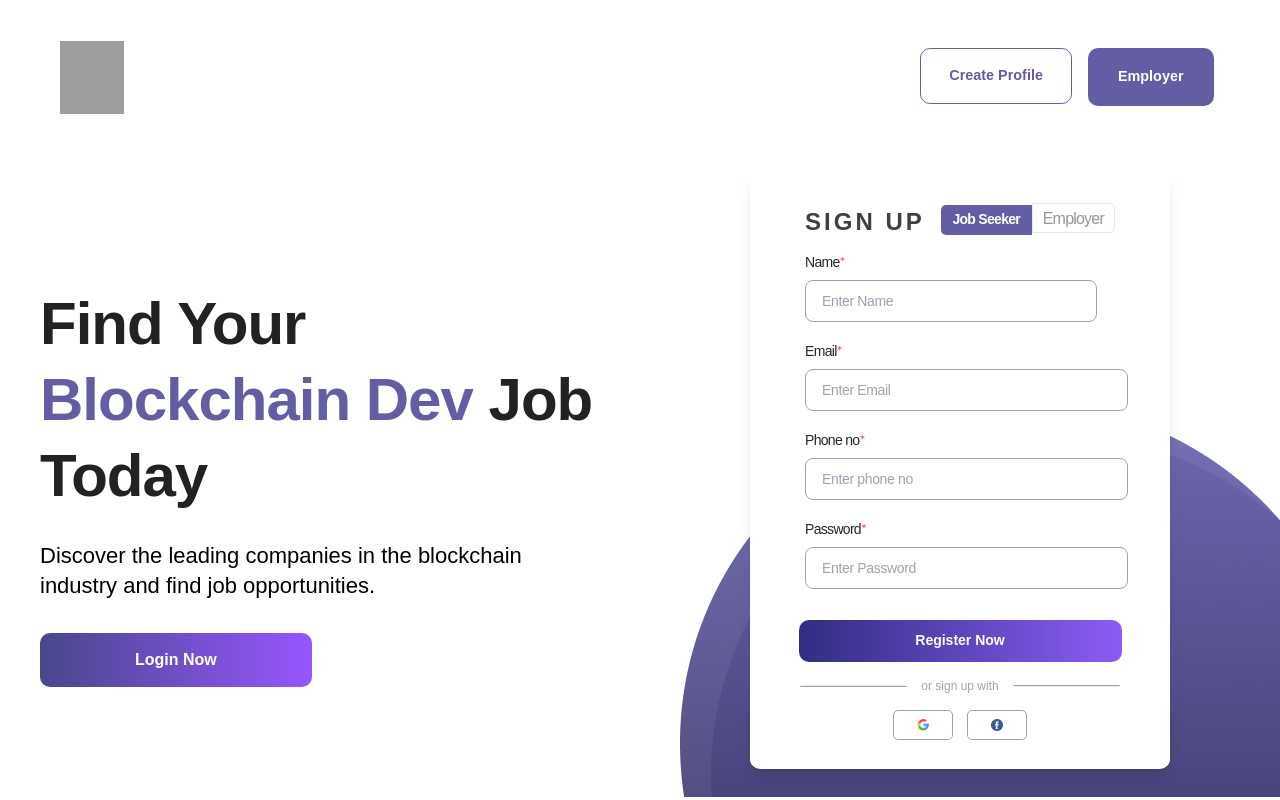
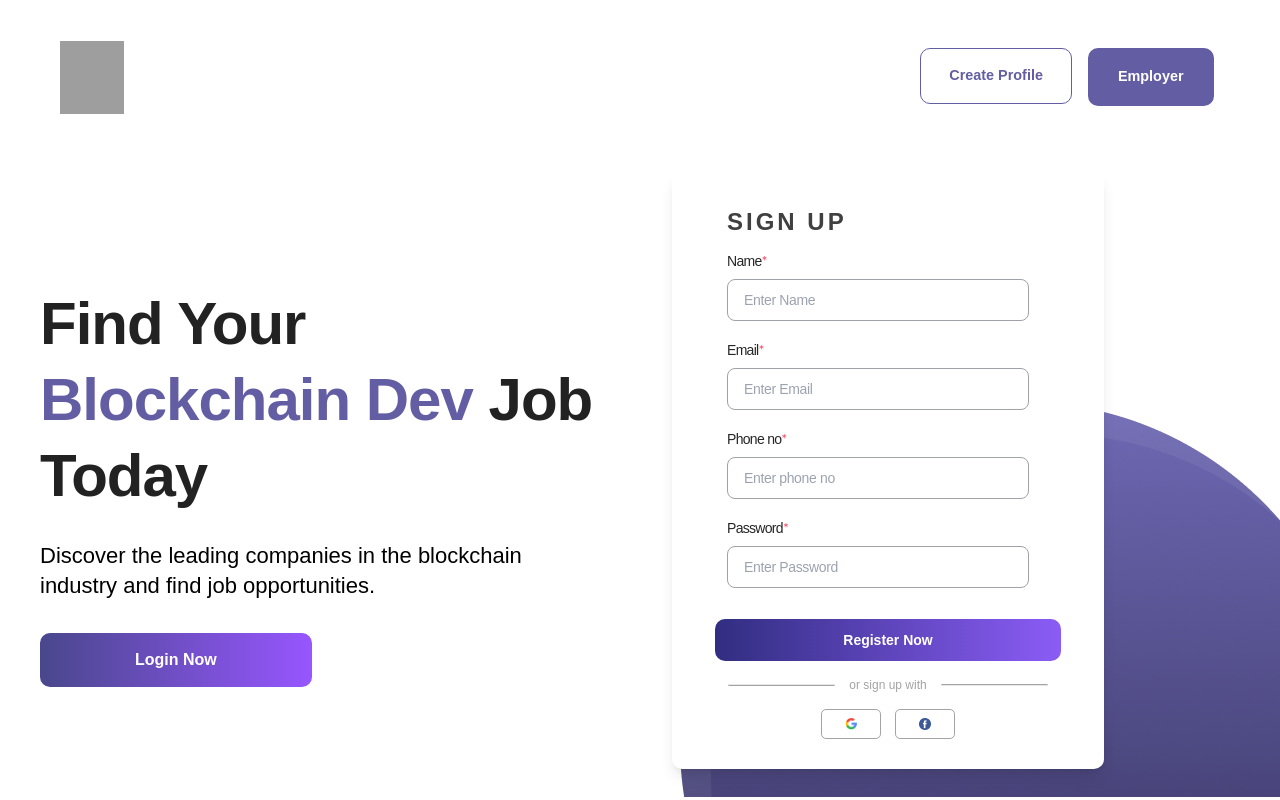
Before and after one commit to umairnaeem373/cv-maker-redux, a React (Create React App) app: page / in a window 1280 px wide. Shown: the top 800 px of the page. Built offline with nearby package versions, Linux system fonts and the light colour scheme; grey boxes are pictures that could not be loaded.

Commit message:
minor changes

```diff
--- a/src/Components/HomePage/MaskGroup.jsx
+++ b/src/Components/HomePage/MaskGroup.jsx
@@ -15,7 +15,7 @@ function MaskGroup() {
 
   return (
     <div className="relative h-fit">
-      <div className="grid grid-cols-1 lg:grid-cols-2">
+      <div className="grid grid-cols-1 md:grid-cols-2">
         <div className="p-10 mx-auto">
         <h1 className="font-extrabold text-6xl text-[rgb(34,34,34)] leading-[76px] tracking-[-1px] max-w-[613px] h-auto mt-[103px]">
             Find Your <span className="text-[#635EA3]">Blockchain Dev</span> Job
@@ -32,20 +32,20 @@ function MaskGroup() {
           </button>
         </div>
 
-        <div className="mx-auto shadow-lg bg-white min-w-fit max-w-[432px] h-[598px] my-[28px] rounded-[10px]">
+        <div className="mx-auto justify-self-center md:justify-self-stretch md:mx-8 shadow-lg bg-white min-w-[325px] max-w-[432px] h-[598px] my-[28px] rounded-[10px]">
           <div className="bg-white">
             <div className="mx-[55px] flex gap-4 items-center justify-between">
               <h1 className="mt-[39px] text-center whitespace-nowrap text-neutral-700 text-2xl font-extrabold font-['Nunito Sans'] uppercase leading-none tracking-[3px]">
                 sign up
               </h1>
-              <div className="whitespace-nowrap mt-[32px]">
+              {/* <div className="whitespace-nowrap mt-[32px]">
                 <button className="h-[30px] rounded-tl-[5.05px] py-[5px] px-[10px] rounded-bl-[5.05px] font-bold text-[14px] text-white bg-[#635EA3] w-[91px] leading-[19.1px] tracking-tighter">
                   Job Seeker
                 </button>
                 <button className="border h-[30px] text-[#979696] rounded-br-[5.05px] py-[5px] px-[10px] rounded-tr-[5.05px] leading-[19.1px] tracking-tighter">
                   Employer
                 </button>
-              </div>
+              </div> */}
             </div>
 
             <div className="h-[69px] ms-[55px] mt-[17px]">
@@ -74,7 +74,7 @@ function MaskGroup() {
                 name="Email"
                 onChange={handleChange}
                 placeholder="Enter Email"
-                className="mt-[8px] w-[323px] h-[42px] top-[27px] ps-[16px]  rounded-lg border border-zinc-400 text-neutral-400 text-sm font-normal font-['Nunito Sans'] tracking-tight"
+                className="mt-[8px] min-w-[80%] max-w-[323px] h-[42px] top-[27px] ps-[16px]  rounded-lg border border-zinc-400 text-neutral-400 text-sm font-normal font-['Nunito Sans'] tracking-tight"
               ></input>
             </div>
 
@@ -90,7 +90,7 @@ function MaskGroup() {
                 onChange={handleChange}
                 type="number"
                 placeholder="Enter phone no"
-                className="mt-[8px] w-[323px] h-[42px] top-[27px] ps-[16px]  rounded-lg border border-zinc-400 text-neutral-400 text-sm font-normal font-['Nunito Sans'] tracking-tight"
+                className="mt-[8px] min-w-[80%] max-w-[323px] h-[42px] top-[27px] ps-[16px]  rounded-lg border border-zinc-400 text-neutral-400 text-sm font-normal font-['Nunito Sans'] tracking-tight"
               ></input>
             </div>
 
@@ -106,13 +106,13 @@ function MaskGroup() {
                 onChange={handleChange}
                 type="password"
                 placeholder="Enter Password"
-                className="mt-[8px] w-[323px] h-[42px] top-[27px] ps-[16px]  rounded-lg border border-zinc-400 text-neutral-400 text-sm font-normal font-['Nunito Sans'] tracking-tight"
+                className="mt-[8px] min-w-[80%] max-w-[323px] h-[42px] top-[27px] ps-[16px]  rounded-lg border border-zinc-400 text-neutral-400 text-sm font-normal font-['Nunito Sans'] tracking-tight"
               ></input>
             </div>
 
             <button
               onClick={() => dispatch(newUser(Inp))}
-              className="block mx-auto mt-[32px] text-white text-sm font-bold font-['Nunito Sans'] leading-normal w-[323px] h-[42px] bg-gradient-to-r from-indigo-900 to-violet-500 rounded-[10px]"
+              className="block mx-auto mt-[32px] text-white text-sm font-bold font-['Nunito Sans'] leading-normal min-w-[80%] max-w-[323px] h-[42px] bg-gradient-to-r from-indigo-900 to-violet-500 rounded-[10px]"
             >
               Register Now
             </button>
```
